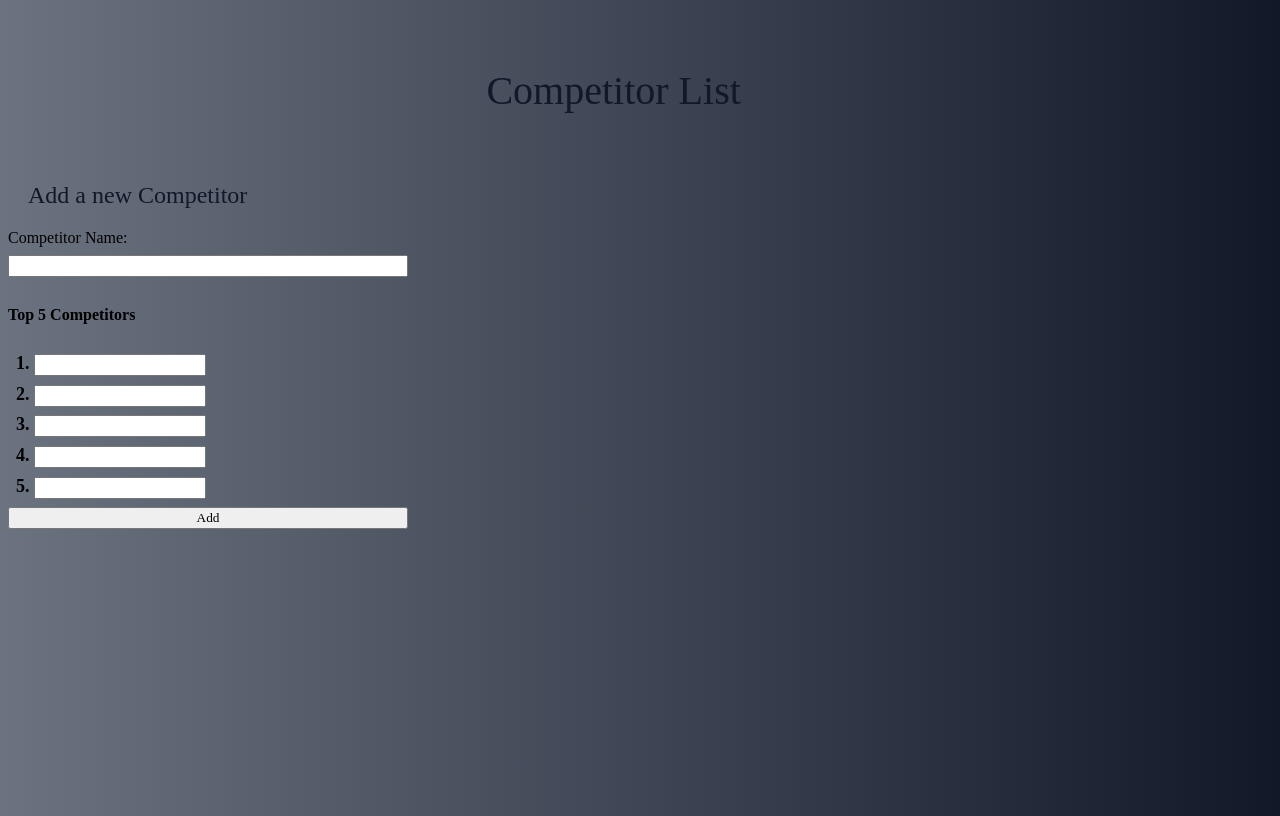
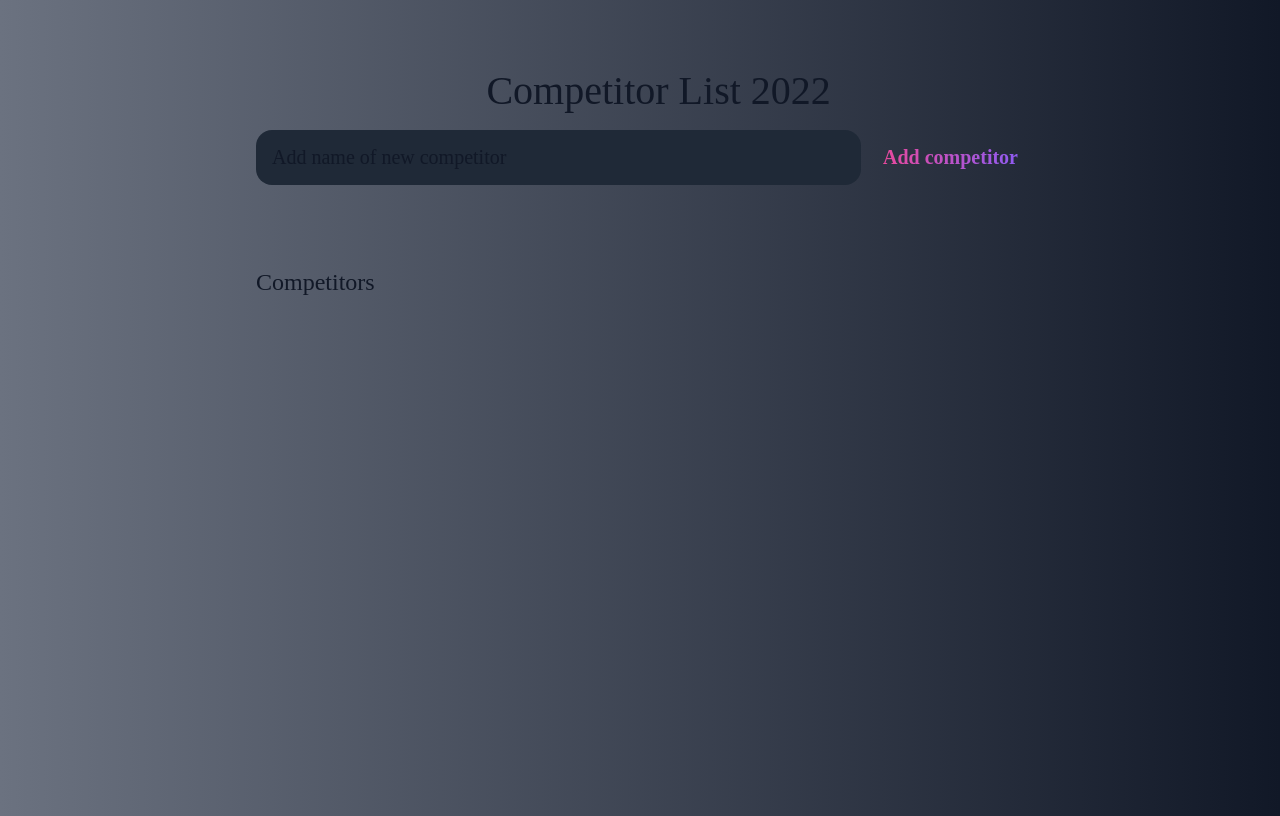
Before and after one commit to SudhaKrishnamoorthy/Capstone, a website: page public/index.html in a window 1280 px wide. Drawn offline with nearby package versions, Linux system fonts and the light colour scheme; no server answers.

Commit message:
third commit capstone

```diff
--- a/package.json
+++ b/package.json
@@ -16,6 +16,6 @@
     "express": "^4.17.1",
     "pg": "^8.8.0",
     "pg-hstore": "^2.3.4",
-    "sequelize": "^6.25.6"
+    "sequelize": "^6.25.8"
   }
 }
--- a/public/index.css
+++ b/public/index.css
@@ -8,7 +8,7 @@
     --purple: #8B5Cf6;
 }
 * {
-    font-family: Fira sans; sans-serif
+    font-family: 'Fira sans'; 'sans-serif'
     margin: 0;
     box-sizing: border-box;
 }
@@ -18,6 +18,7 @@ body {
     flex-direction: column;
     min-height: 100vh;
     background-image: linear-gradient(to right, var(--gray), var(--darkest));
+    color: beige;
 
 
 }
@@ -37,29 +38,35 @@ header h1 {
     margin-bottom: 1rem;
     margin-left: 30%;
 }
-main {
+
+#new-competitor-form {
    display: flex;
+
 }
 
-aside h2 {
-    margin: 20px;
-    font-size: 1.5rem;
-    font-weight: 300;
-    color: var(--darkest);
-    margin-bottom: 1rem;
-    display: flex;
+input, button {
+   appearance: none;
+   border: none;
+   outline: none;
+   background: none;
 }
 
-form {
-    display: flex;
-    flex-direction: column;
-    justify-content: space-between;
-    height: 300px;
-    width: 400px;
-    margin-top: 20px;
+#new-competitor-input {
+    flex: 1 1 0%;
+    background-color: var(--darker);
+    padding: 1rem;
+    border-radius: 1rem;
+    margin-right: 1rem;
+    color: var(--light);
+    font-size: 1.25rem;
+
 }
 
-#form-name-input {
+#new-competitor-input::placeholder {
+    color: var(--darkest);
+}
+
+#new-competitor-submit {
     color: var(--pink);
     font-size: 1.25rem;
     font-weight: 700;
@@ -69,37 +76,87 @@ form {
     cursor: pointer;
     transition: 0.4s;
 }
-#name-input-submit:hover {
+
+#new-competitor-submit:hover {
     opacity: 0.8;
-}
-
-.radio {
-    display: flex;
-}
-.competitor-list {
-    padding: 1rem;
 
 }
 
-#competitor-list h2 {
+#new-competitor-submit:active {
+    opacity: 0.6;
+}
+
+main {
+    flex: 1 1 0%;
+    padding: 2rem 1rem;
+    max-width: 800px;
+    width: 100%;
+    margin: auto;
+}
+
+.competitor-list {
+    padding:1 rem;
+    }
+
+    .competitor-list h2 {
         font-size: 1.5rem;
         font-weight: 300;
-    color: var(--gray);
+        color: var(--darkest);
         margin-bottom: 1rem;
     }
 
-#competitor-list h2 {
-    font-size: 1.5rem;
-    font-weight: 300;
-    color: var(--gray);
+    #competitors .competitor {
+        display: flex;
+        justify-content: space-between;
+        background-color: var(--darkest);
+        padding: 1rem;
+        border-radius: 1rem;
         margin-bottom: 1rem;
+
     }
 
-.button {
+    #competitors .competitor .content .text {
+       color: var(--light);
+       font-size: 1.125rem;
+       width: 100%;
+       display: block;
+       transition: 0.4s;
+    }
+
+    #competitors .competitor .content .text:not(:read-only) {
+        color: var(--pink);
+    }
+
+    #competitors .competitor .actions {
+        display: flex;
+        margin: 0 -0.5rem;
+    }
+
+    .competitor .actions button {
         cursor: pointer;
         margin: 0 0.5rem;
         font-size: 1.125rem;
         font-weight: 700;
-    text-transform: uppercase;
+        text-transform:uppercase;
         transition: 0.4s;
     }
+
+    .competitor .actions button:hover {
+        opacity: 0.8;
+
+    }
+
+    .competitor .actions button:active {
+        opacity: 0.6;
+    }
+
+    .competitor .actions .edit {
+        background-image: linear-gradient(to right, var(--pink), var(--purple));
+        -webkit-background-clip: text;
+        -webkit-text-fill-color: transparent;
+    }
+
+    .competitor .actions .delete {
+        color: crimson;
+
+    }
--- a/public/index.html
+++ b/public/index.html
@@ -9,7 +9,7 @@
 </head>
 <body>
     <header>
-        <h1>Competitor List</h1>
+        <h1>Competitor List 2022</h1>
         <style>
             @keyframes slideInLeft {
                 0% {
@@ -20,52 +20,49 @@
                 }
             }
         </style>
+        <form id="new-competitor-form">
+            <input
+                type="text"
+                id="new-competitor-input"
+                placeholder="Add name of new competitor" />
+            <input
+                type="submit"
+                id="new-competitor-submit"
+                value="Add competitor" />
+        </form>
     </header>
+    <main>
+        <section class="competitor-list">
+            <h2>Competitors</h2>
 
-    <main>
-        <aside>
+            <div id="competitors">
 
-            <h2>Add a new Competitor</h2>
+                <!--<div class="competitor">
+                    <div class="content">
+                        <input
+                            type="text"
+                            class="text"
+                            value="Competitor 1"
+                             readonly
+                        />
+                    </div>
+                    <div class="actions">
+                       <button class="edit">Edit</button>
+                       <button class="delete">Delete</button>
+                    </div>
 
-            <form>
-                <label for="name-input">Competitor Name:</label>
-                <input type='text' id="name-input"/>
+                </div> -->
 
 
-
-                <h4>Top 5 Competitors</h4>
-                <div class="button">
-                    <label for="competitor-one">1.</label>
-                    <input type="text" name="ranking" value="" id="ranking-one">
-                </div>
-                <div class="button">
-                    <label for="competitor-two">2.</label>
-                    <input type="text" name="ranking" value="" id="ranking-two">
-                </div>
-                <div class="button">
-                    <label for="competitor-three">3.</label>
-                    <input type="text" name="ranking" value="" id="ranking-three">
-                </div>
-                <div class="button">
-                    <label for="competitor-four">4.</label>
-                    <input type="text" name="ranking" value="" id="ranking-two">
-                </div>
-                <div class="button">
-                    <label for="competitor-five">5.</label>
-                    <input type="text" name="ranking" value="" id="ranking-five">
-                </div>
+            </div>
 
 
+        </section>
 
 
+    </main>
 
 
-                <button>Add</button>
-            </form>
-        </aside>
-
-        <section id="competitor-list"></section>
-    </main>
 
     <script src="../node_modules/axios/dist/axios.min.js"></script>
     <script src="index.js"></script>
--- a/public/index.js
+++ b/public/index.js
@@ -1,14 +1,15 @@
-const form = document.querySelector('form')
-const nameInput = document.querySelector('#name-input')
-const competitorSelect = document.querySelector('#country-select')
-const competitorList = document.querySelector('#country-list')
+const form = document.querySelector('new-competitor-form')
+const input = document.querySelector('#new-competitor-input')
+//const competitorSelect = document.querySelector('#country-select')
+const competitorList = document.querySelector('#competitors')
+
 
 function handleSubmit(e) {
     e.preventDefault()
 
-    if (nameInput.value < 1) {
+    if (input.value < 1) {
         alert ('You must enter a competitor name')
-        return
+        return;
     }
 
     //let userRating = document.querySelector('input[name="rating"]:checked').value
@@ -20,18 +21,22 @@ function handleSubmit(e) {
 
     axios.post('http://localhost:4004/competitors', body)
         .then(() => {
-            competitorSelect.value = 1
-            nameInput.value = ''
+            competitorSelect.value > 1
+            newCompetitorInput.value = ''
             //document.querySelector('#ranking-one').checked = true
             getCompetitors()
         })
 }
-
 function deleteCard(id) {
     axios.delete(`http://localhost:4004/competitors/${id}`)
         .then(() => getCompetitors())
         .catch(err => console.log(err))
 }
+//function deleteCard(id) {
+    //axios.delete(`http://localhost:4004/competitors/${id}`)
+        //.then(() => getCompetitors())
+       // .catch(err => console.log(err))
+//}
 
 function getCompetitors() {
     competitorList.innerHTML = ''
```
Also changed, not shown: server/server.js (renamed from server/index.js), 1 other file. Lines whose indentation alone changed are shown as unchanged.
